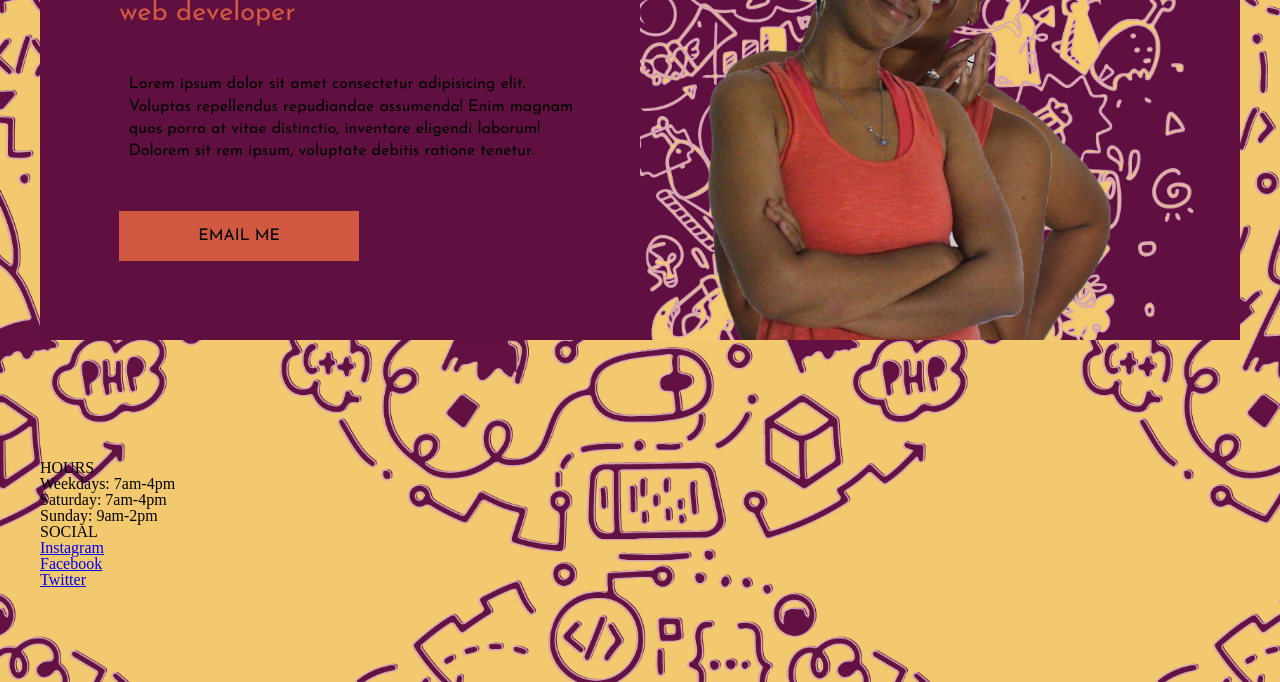
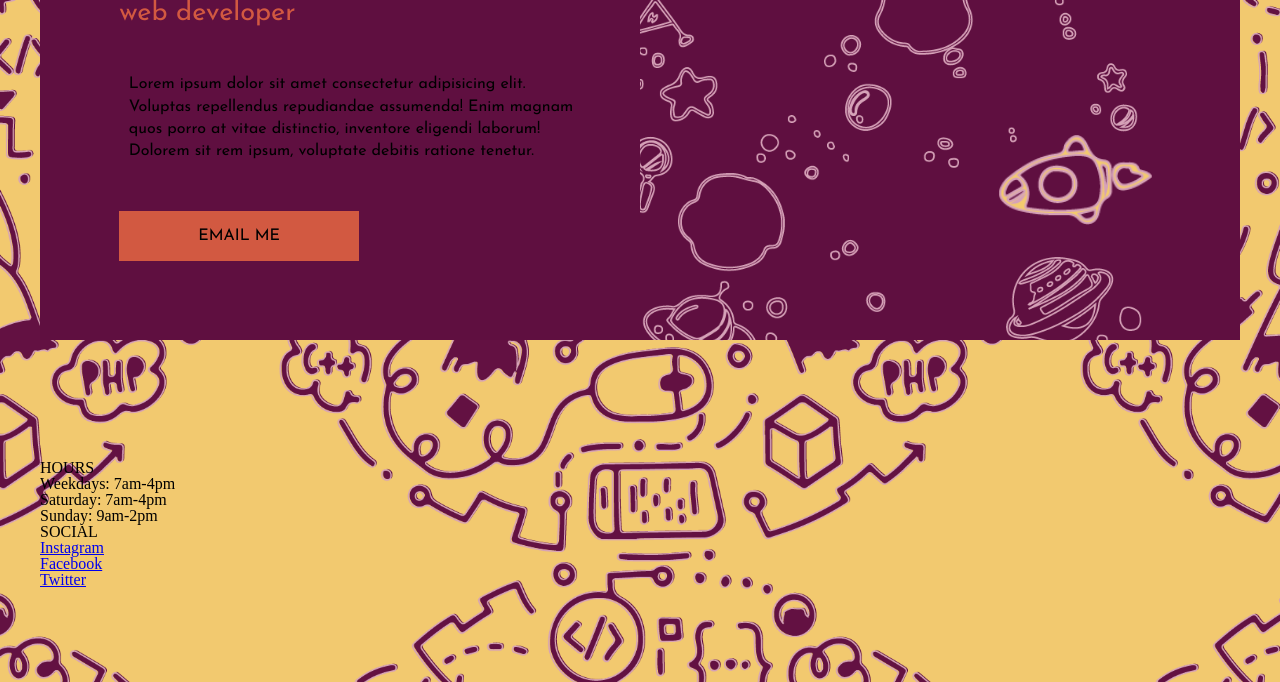
Before and after one commit to creative-function/campbellSoup, a website: page index.html in a window 1280 px wide. Shown: the part 238-920 px from the top of the page. Drawn offline with nearby package versions, Linux system fonts and the light colour scheme; files that its build step writes are made by us from their sources; a web font is replaced by a local one.

Commit message:
turned off animations

```diff
--- a/index.html
+++ b/index.html
@@ -22,9 +22,11 @@
 				<div class="column slideshow">
 					<div class="slide slide0">
 						<img class="picture" src="dist/img/MEphoto4.png">
-						<img class="stamp" src="dist/img/spaceStamp2.png">
+						<img class="stamp" src="dist/img/spaceStamp3.png">
+						<img class="stampy" src="dist/img/spaceRocket1.png">
+
 					</div>
-					<div class="slide slide1">
+					<!-- <div class="slide slide1">
 						<img class="picture" src="dist/img/MEphoto3.png">
 						<img class="stamp" src="dist/img/foodStamp1.png">
 
@@ -37,7 +39,7 @@
 					</div>
 					<div class="slide slide3">
 						<img class="picture" src="dist/img/MEphoto1.png">
-					</div>
+					</div> -->
 				</div>
 
 				<div class="column bio">
--- a/src/js/main.js
+++ b/src/js/main.js
@@ -84,7 +84,7 @@ let slideshow = function(){
 };
 
 //CALL SLIDESHOW: Turn on/off
-slideshow();
+// slideshow();
 
 
 
@@ -187,3 +187,11 @@ let changeDoodles = function(){
 // 	// changeSets()
 // 	setInterval(swap, 3000);
 // })();
+
+let $rocket = document.querySelector('.stampy');
+
+let tl_rocketFly = new TimelineMax();
+
+tl_rocketFly
+    .from($rocket, 0.5, {opacity: 1, x: 25})
+   .from($rocket,1,{y:-25})
--- a/src/scss/main.scss
+++ b/src/scss/main.scss
@@ -120,6 +120,7 @@ body {
 					width: 40%;
 					left:25%;
 					z-index: 100;
+					opacity: 0;
 
 					@media #{$tablet}{
 						width: 70%;
@@ -138,14 +139,22 @@ body {
 						left: -10px;
 						top: 0;
 					}
+
+					.stampy{
+						position: absolute;
+						width: 30%;
+						top:45%;
+						right:0;
+					}
 				}
 
 				&.slide1 {
 					.stamp {
 						left: 0;
 						top: 0;
+					}
 
-					}
+
 				}
 
 				&.slide2 {
```
Also changed, not shown: dist/css/main.css, dist/img/spaceAstro1.png (added), dist/img/spaceRocket1.png (added), dist/img/spaceStamp3.png (added), dist/js/main.js, src/img/spaceAstro1.png (added), src/img/spaceRocket1.png (added), src/img/spaceStamp3.png (added), 3 other files.
